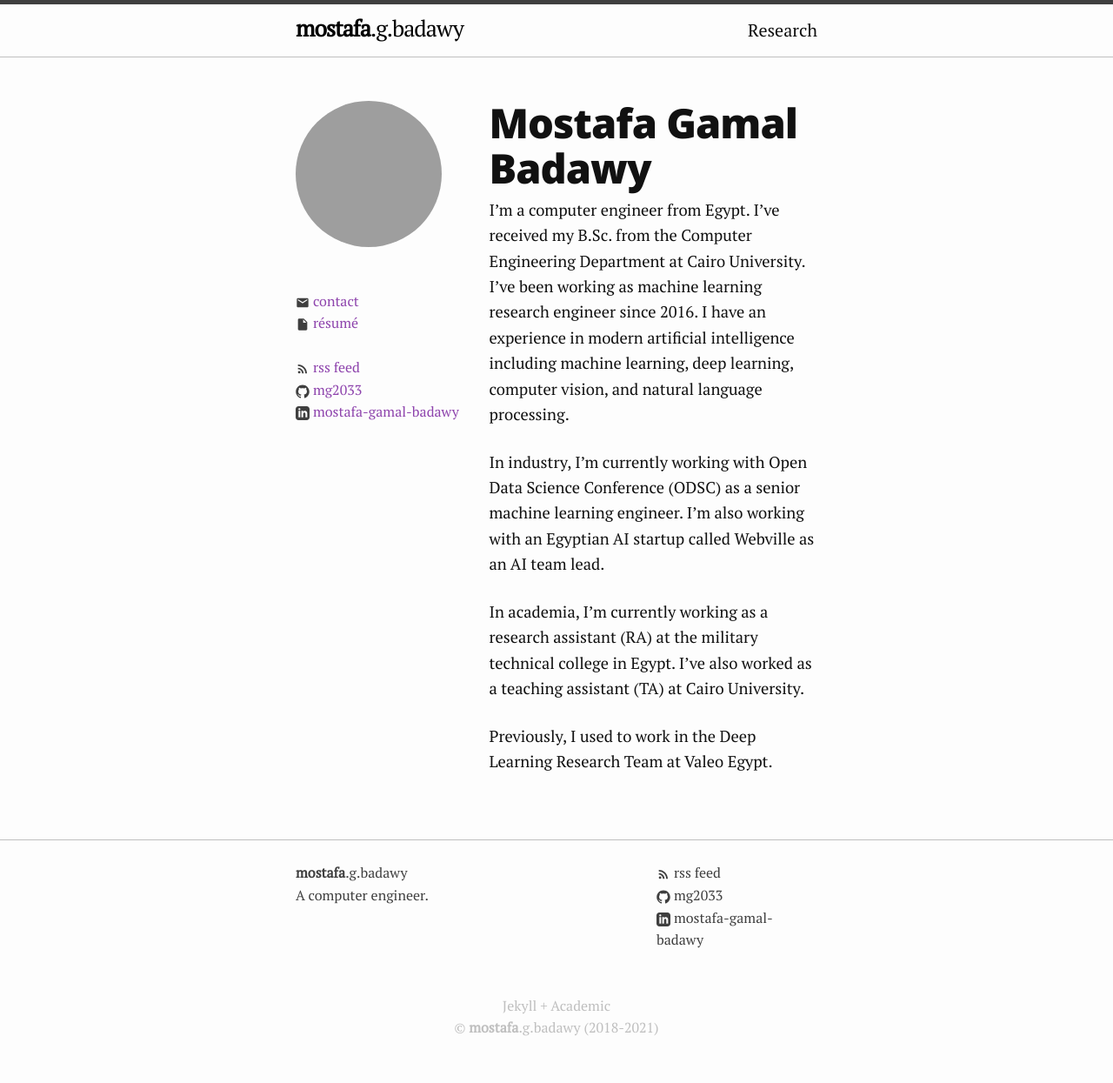
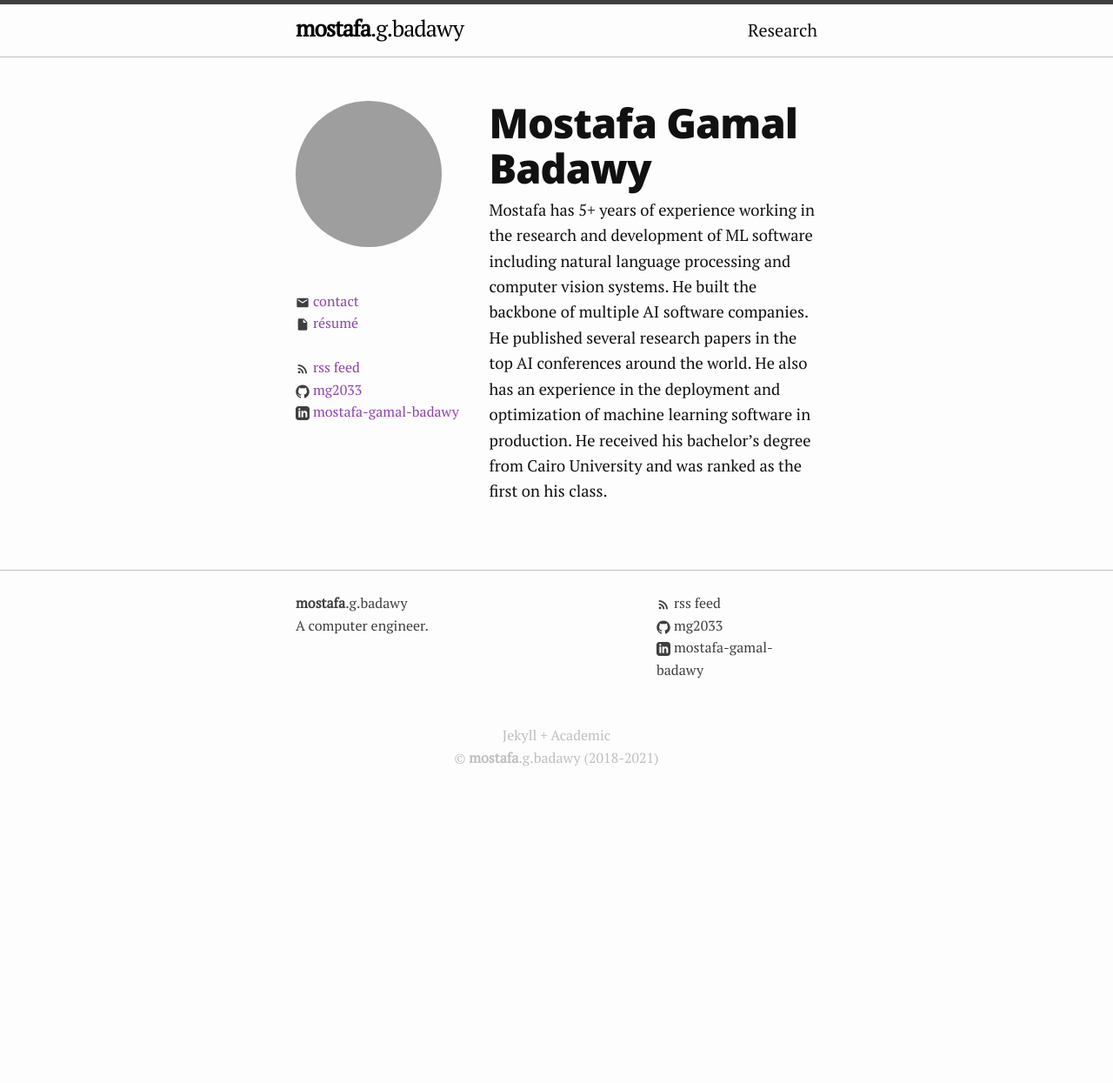
Before and after one commit to MG2033/mg2033.github.io, a Jekyll site: the page built from index.md, in a window 1280 px wide. Shown: the whole page at 87% size. Built offline with Jekyll 4.4.1, drawn with Linux system fonts in a browser that asks for light colours; after the commit the page ends 934 px from its top, so only the background shows below that; grey boxes are pictures that could not be loaded.

Commit message:
Update index.md

```diff
--- a/index.md
+++ b/index.md
@@ -4,10 +4,4 @@ title:  "Mostafa Gamal Badawy"
 invisible: true
 date:   2018-07-23 17:12:53 +0200
 ---
-I'm a computer engineer from Egypt. I've received my B.Sc. from the Computer Engineering Department at Cairo University. I've been working as machine learning research engineer since 2016. I have an experience in modern artificial intelligence including machine learning, deep learning, computer vision, and natural language processing.
-
-In industry, I'm currently working with Open Data Science Conference (ODSC) as a senior machine learning engineer. I'm also working with an Egyptian AI startup called Webville as an AI team lead.
-
-In academia, I'm currently working as a research assistant (RA) at the military technical college in Egypt. I've also worked as a teaching assistant (TA) at Cairo University.
-
-Previously, I used to work in the Deep Learning Research Team at Valeo Egypt.
+Mostafa has 5+ years of experience working in the research and development of ML software including natural language processing and computer vision systems. He built the backbone of multiple AI software companies. He published several research papers in the top AI conferences around the world. He also has an experience in the deployment and optimization of machine learning software in production. He received his bachelor's degree from Cairo University and was ranked as the first on his class.
```
